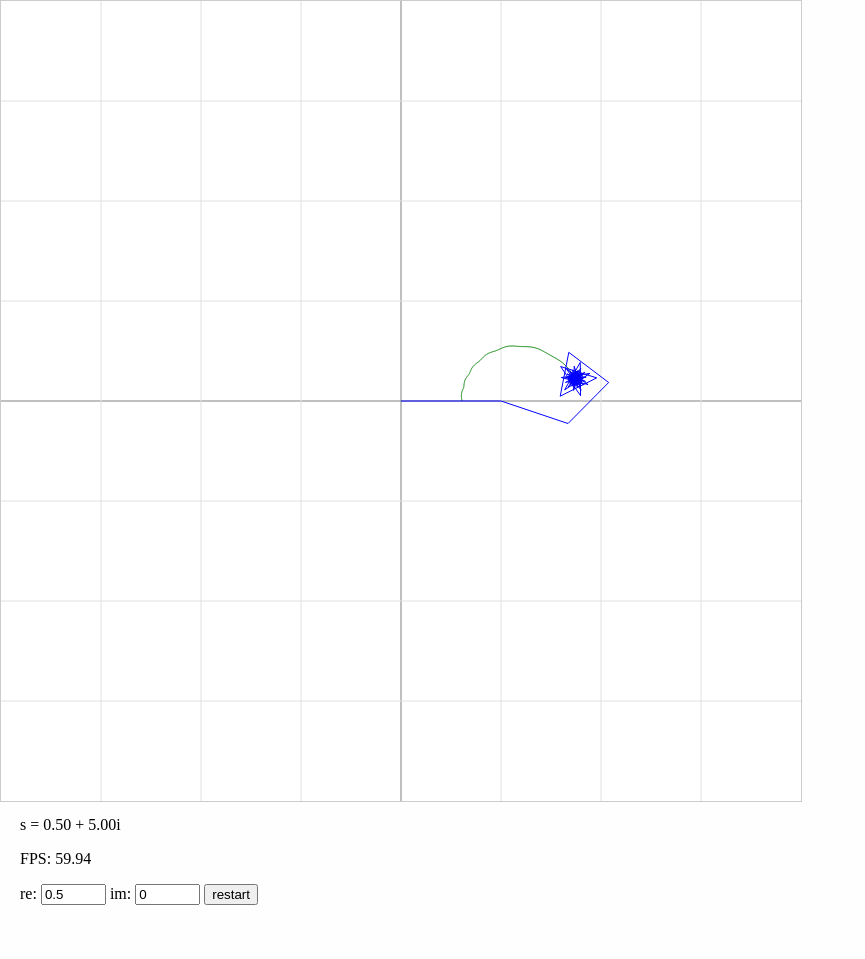
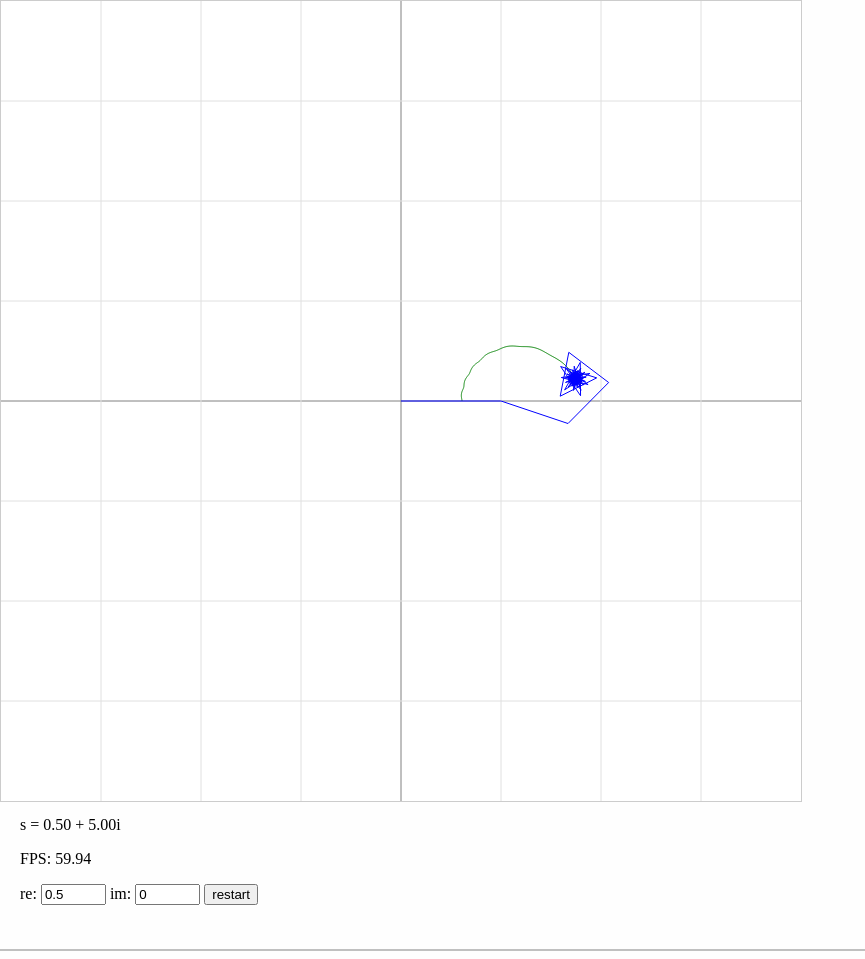
Before and after one commit to itomt/zetasim, a plain HTML site: page index.html in a window 1280 px wide. Shown: the whole page, without its empty margins (0-865 px from the left). Before the commit the page ends 905 px from the top, so only its background shows below. Drawn offline with Linux system fonts and the light colour scheme.

Commit message:
Add horizonal border

```diff
--- a/index.html
+++ b/index.html
@@ -23,6 +23,10 @@
     <input id="inpim" size="5" value="0" />
     <button id="restart">restart</button>
   </div>
+  <div>
+    <br><br>
+    <hr color="silver">
+  </div>
 
   <script src="script.js"></script>
 </body>
```
